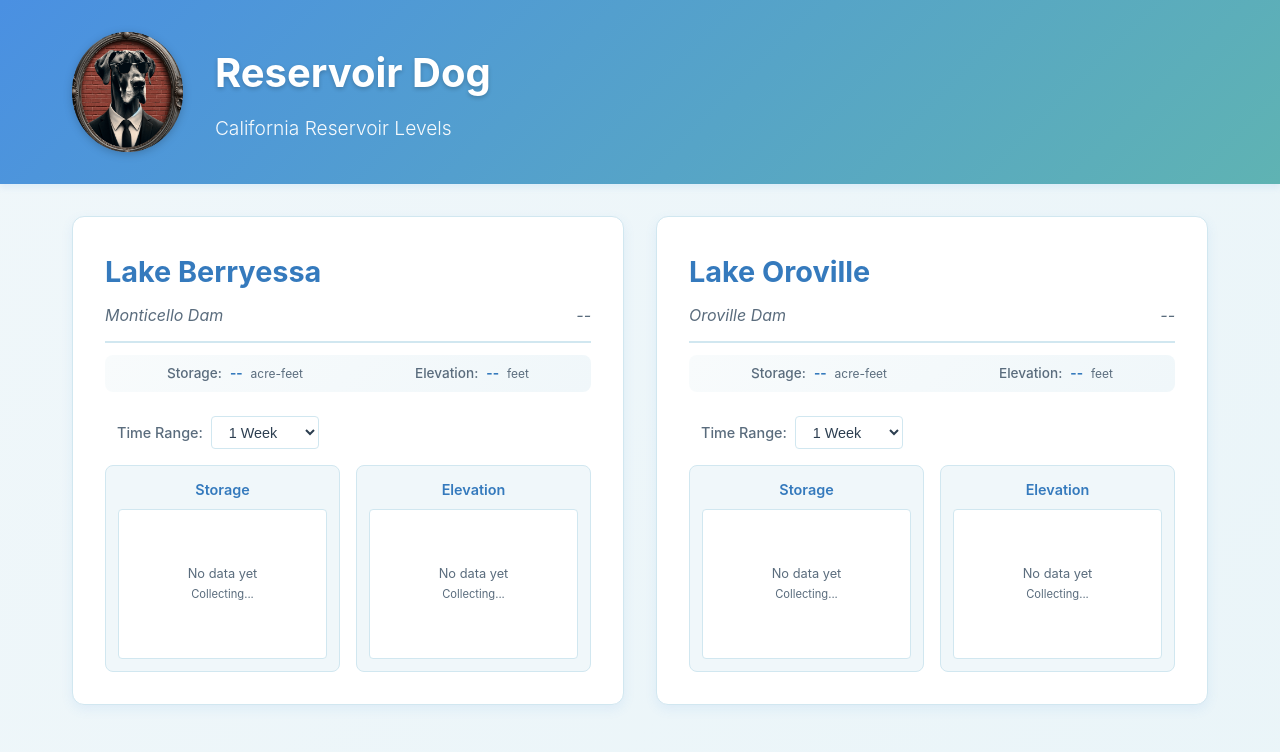
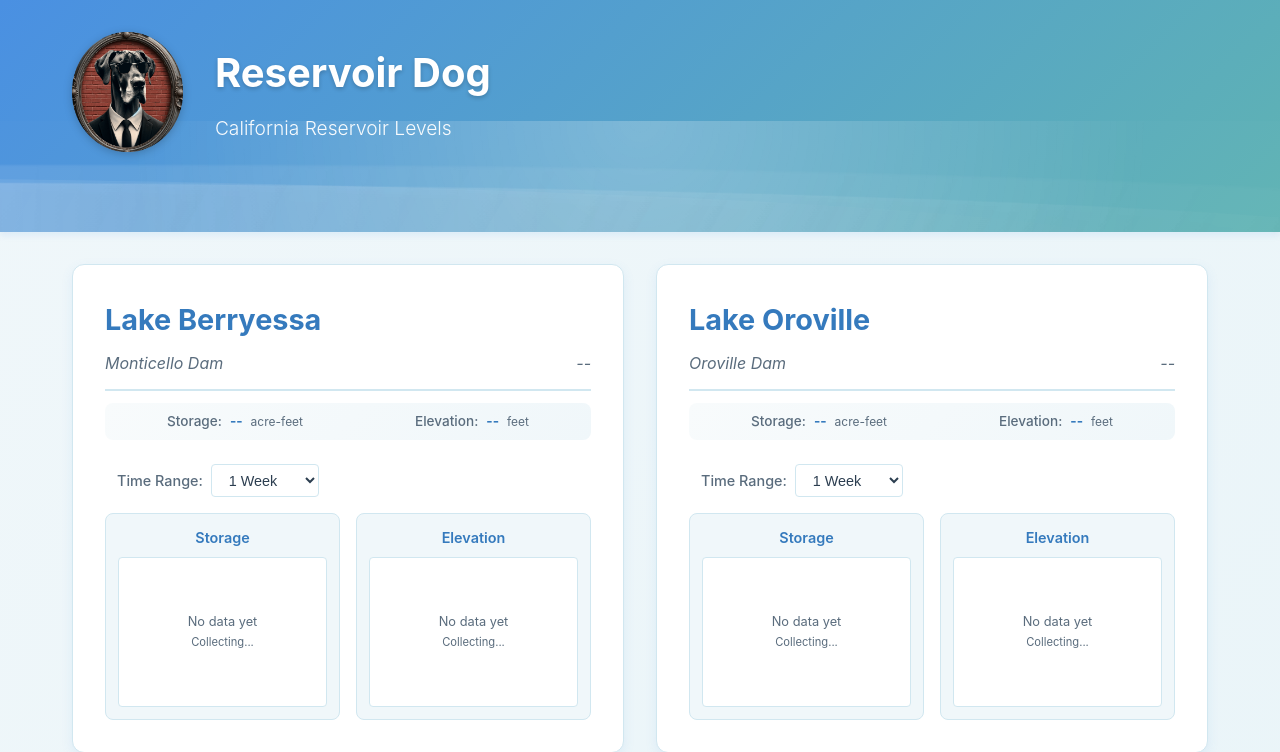
Before and after one commit to pbertain/reservoirdog, a Flask app: page / in a window 1280 px wide. Shown: the top 752 px of the page. Run offline with Flask 3, Linux system fonts and the light colour scheme; data that the repository does not hold is empty.

Commit message:
Add animated water header scene

```diff
--- a/static/css/main.css
+++ b/static/css/main.css
@@ -31,8 +31,10 @@ body {
 .header {
     background: linear-gradient(135deg, var(--water-blue) 0%, var(--water-teal) 100%);
     color: white;
-    padding: 2rem 0;
+    padding: 2rem 0 5rem 0;
     box-shadow: 0 4px 6px var(--shadow);
+    position: relative;
+    overflow: hidden;
 }
 
 .header-content {
@@ -42,6 +44,8 @@ body {
     display: flex;
     align-items: center;
     gap: 2rem;
+    position: relative;
+    z-index: 2;
 }
 
 .logo {
@@ -61,6 +65,96 @@ body {
     font-size: 1.2rem;
     opacity: 0.95;
     font-weight: 300;
+}
+
+.header-water-scene {
+    position: absolute;
+    inset: auto -10% -90px -10%;
+    height: 220px;
+    pointer-events: none;
+    z-index: 1;
+}
+
+.header-river-glow {
+    position: absolute;
+    bottom: 80px;
+    left: 0;
+    right: 0;
+    height: 120px;
+    background: radial-gradient(circle at 50% 0%, rgba(255, 255, 255, 0.65) 0%, rgba(255, 255, 255, 0.05) 65%);
+    opacity: 0.6;
+    animation: riverGlow 6s ease-in-out infinite;
+}
+
+.wave {
+    position: absolute;
+    bottom: 0;
+    left: -50%;
+    width: 200%;
+    height: 140px;
+    border-radius: 45% 55% 50% 50%;
+    background: linear-gradient(120deg, rgba(255, 255, 255, 0.35) 0%, rgba(255, 255, 255, 0.15) 70%, rgba(255, 255, 255, 0));
+    opacity: 0.55;
+    animation: waveDrift 16s linear infinite;
+}
+
+.wave::after {
+    content: '';
+    position: absolute;
+    inset: 0;
+    background: radial-gradient(circle at 30% 30%, rgba(255, 255, 255, 0.6) 0%, transparent 45%);
+    opacity: 0.4;
+}
+
+.wave.wave-back {
+    height: 160px;
+    opacity: 0.3;
+    animation-duration: 26s;
+    bottom: 0;
+    filter: blur(1px);
+}
+
+.wave.wave-mid {
+    height: 140px;
+    opacity: 0.45;
+    animation-duration: 20s;
+    animation-direction: reverse;
+    bottom: 10px;
+}
+
+.wave.wave-front {
+    height: 120px;
+    opacity: 0.7;
+    animation-duration: 14s;
+    bottom: 25px;
+    filter: drop-shadow(0 4px 6px rgba(0, 0, 0, 0.15));
+}
+
+@keyframes waveDrift {
+    0% {
+        transform: translateX(0) translateY(0);
+    }
+    50% {
+        transform: translateX(-25%) translateY(6px);
+    }
+    100% {
+        transform: translateX(-50%) translateY(0);
+    }
+}
+
+@keyframes riverGlow {
+    0% {
+        opacity: 0.35;
+        transform: translateY(0);
+    }
+    50% {
+        opacity: 0.65;
+        transform: translateY(-8px);
+    }
+    100% {
+        opacity: 0.35;
+        transform: translateY(0);
+    }
 }
 
 .main-content {
--- a/templates/index.html
+++ b/templates/index.html
@@ -76,6 +76,12 @@
                 <h1>Reservoir Dog</h1>
                 <p class="subtitle">California Reservoir Levels</p>
             </div>
+        </div>
+        <div class="header-water-scene" aria-hidden="true">
+            <div class="header-river-glow"></div>
+            <div class="wave wave-back"></div>
+            <div class="wave wave-mid"></div>
+            <div class="wave wave-front"></div>
         </div>
     </header>
 
```
